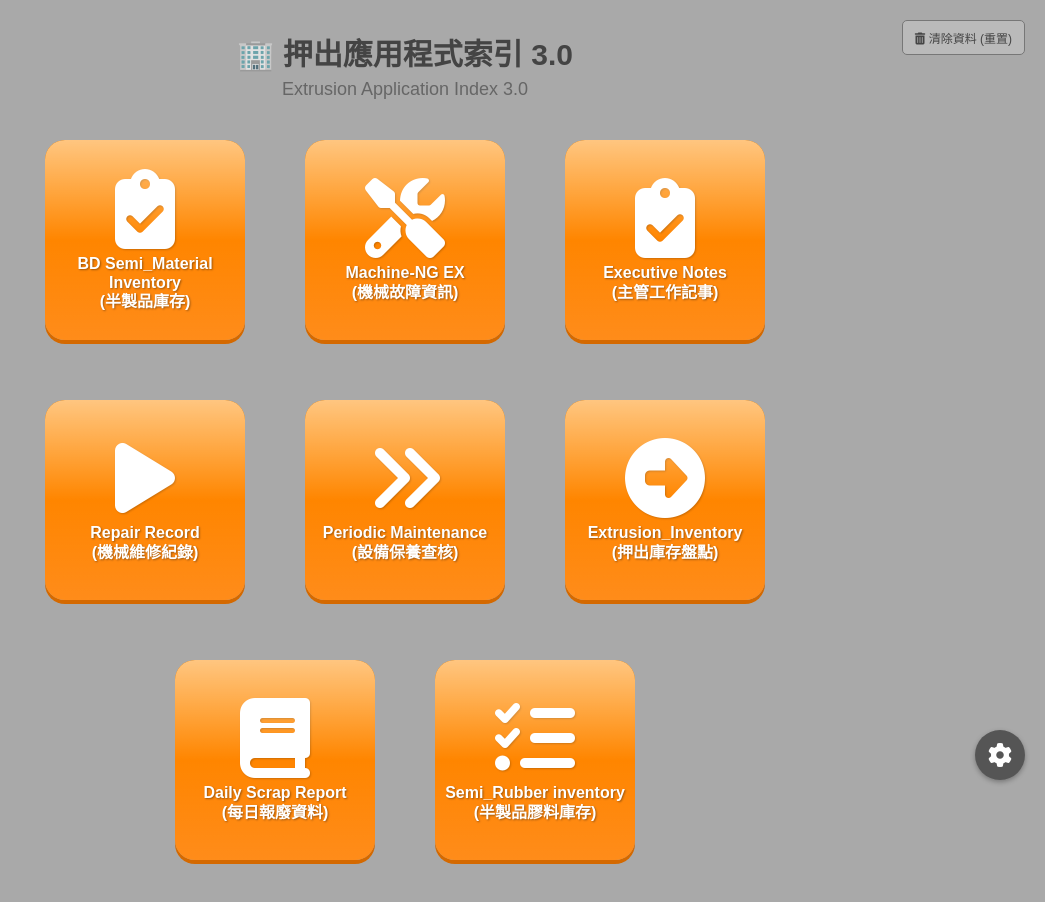
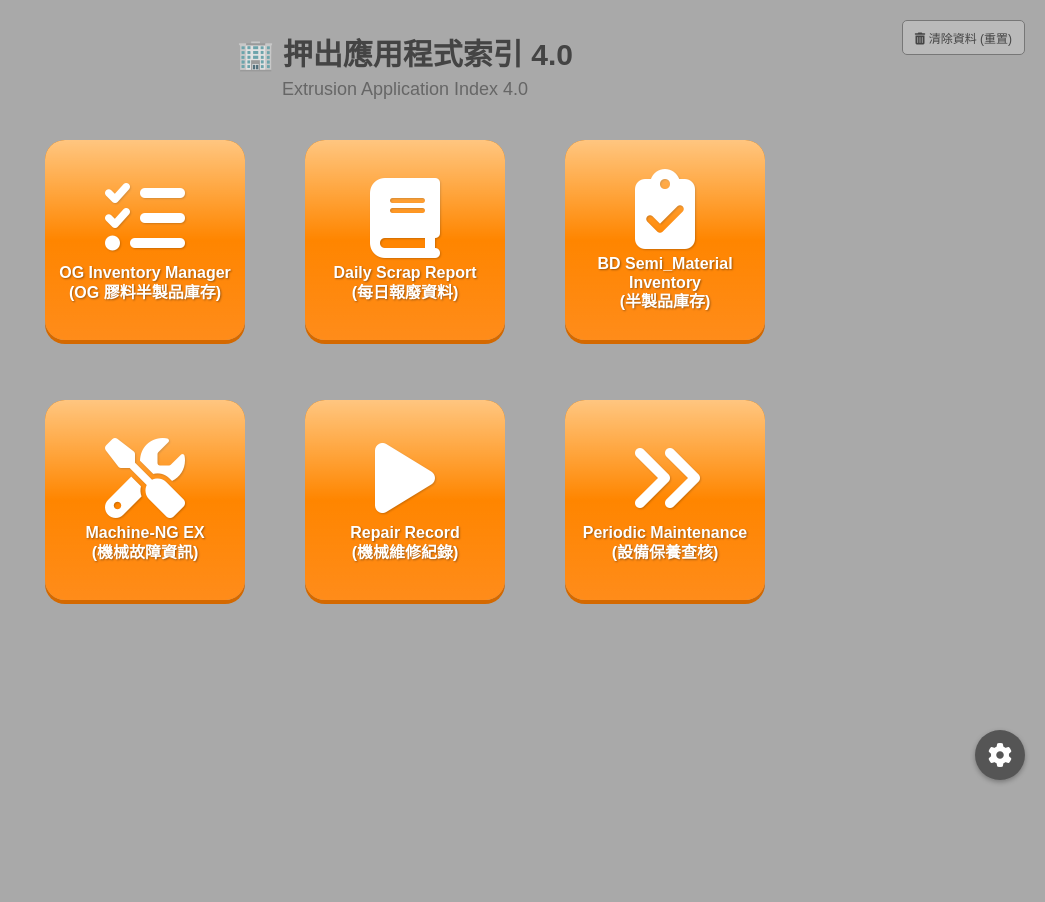
Before and after one commit to DEREKLIN1429/Extrusion-ALL-KEY, a plain HTML site: page index.html in a window 1280 px wide. Shown: the whole page, without its empty margins (235-1280 px from the left). After the commit the page ends 860 px from the top, so only its background shows below. Drawn offline with Linux system fonts and the light colour scheme.

Commit message:
Update index.html

```diff
--- a/index.html
+++ b/index.html
@@ -3,7 +3,7 @@
 <head>
     <meta charset="UTF-8">
     <meta name="viewport" content="width=device-width, initial-scale=1.0">
-    <title>押出應用程式網站 3.0 (EX Application Index 3.0)</title>
+    <title>押出應用程式網站 4.0 (EX Application Index 4.0)</title>
     <link rel="stylesheet" href="https://cdnjs.cloudflare.com/ajax/libs/font-awesome/6.5.2/css/all.min.css">
 
     <style>
@@ -345,8 +345,8 @@
     </button>
 
     <div class="header-container">
-        <h1>🏢 押出應用程式索引 3.0</h1>
-        <div class="subheader">Extrusion Application Index 3.0</div>
+        <h1>🏢 押出應用程式索引 4.0</h1>
+        <div class="subheader">Extrusion Application Index 4.0</div>
     </div>
 
     <div class="button-grid" id="button-grid">
@@ -398,14 +398,14 @@
         const DEFAULT_PASSWORD = "1429";
 
         const defaultButtons = [
+            { en: "OG Inventory Manager", cn: "OG 膠料半製品庫存", url: "https://dereklin1429.github.io/Inventory-Dashboard-main-V3/", icon: "fa-list-check" },
+             { en: "Daily Scrap Report", cn: "每日報廢資料", url: "https://dereklin1429.github.io/Scrap-everyday-MRI/", icon: "fa-book" },
             { en: "BD Semi_Material Inventory", cn: "半製品庫存", url: "http://10.90.33.35:5001/", icon: "fa-clipboard-check" },
             { en: "Machine-NG EX", cn: "機械故障資訊", url: "https://dereklin1429.github.io/Machine-NG-EX/", icon: "fa-tools" },
-            { en: "Executive Notes", cn: "主管工作記事", url: "http://10.90.33.35:5000/", icon: "fa-clipboard-check" },
             { en: "Repair Record", cn: "機械維修紀錄", url: "https://dereklin1429.github.io", icon: "fa-play" },
-            { en: "Periodic Maintenance", cn: "設備保養查核", url: "https://dereklin1429.github.io/M-C_Maintenance-EX/", icon: "fa-angle-double-right" },
-            { en: "Extrusion_Inventory", cn: "押出庫存盤點", url: "https://dereklin1429.github.io/Extrusion-Inventory-V3//", icon: "fa-arrow-alt-circle-right" },
-            { en: "Daily Scrap Report", cn: "每日報廢資料", url: "https://dereklin1429.github.io/Scrap-everyday-MRI/", icon: "fa-book" },
-            { en: "Semi_Rubber inventory", cn: "半製品膠料庫存", url: "https://dereklin1429.github.io/Inventory-Dashboard/", icon: "fa-list-check" }
+            { en: "Periodic Maintenance", cn: "設備保養查核", url: "https://dereklin1429.github.io/M-C_Maintenance-EX/", icon: "fa-angle-double-right" }
+
+
         ];
 
         let appButtons = [];
```
